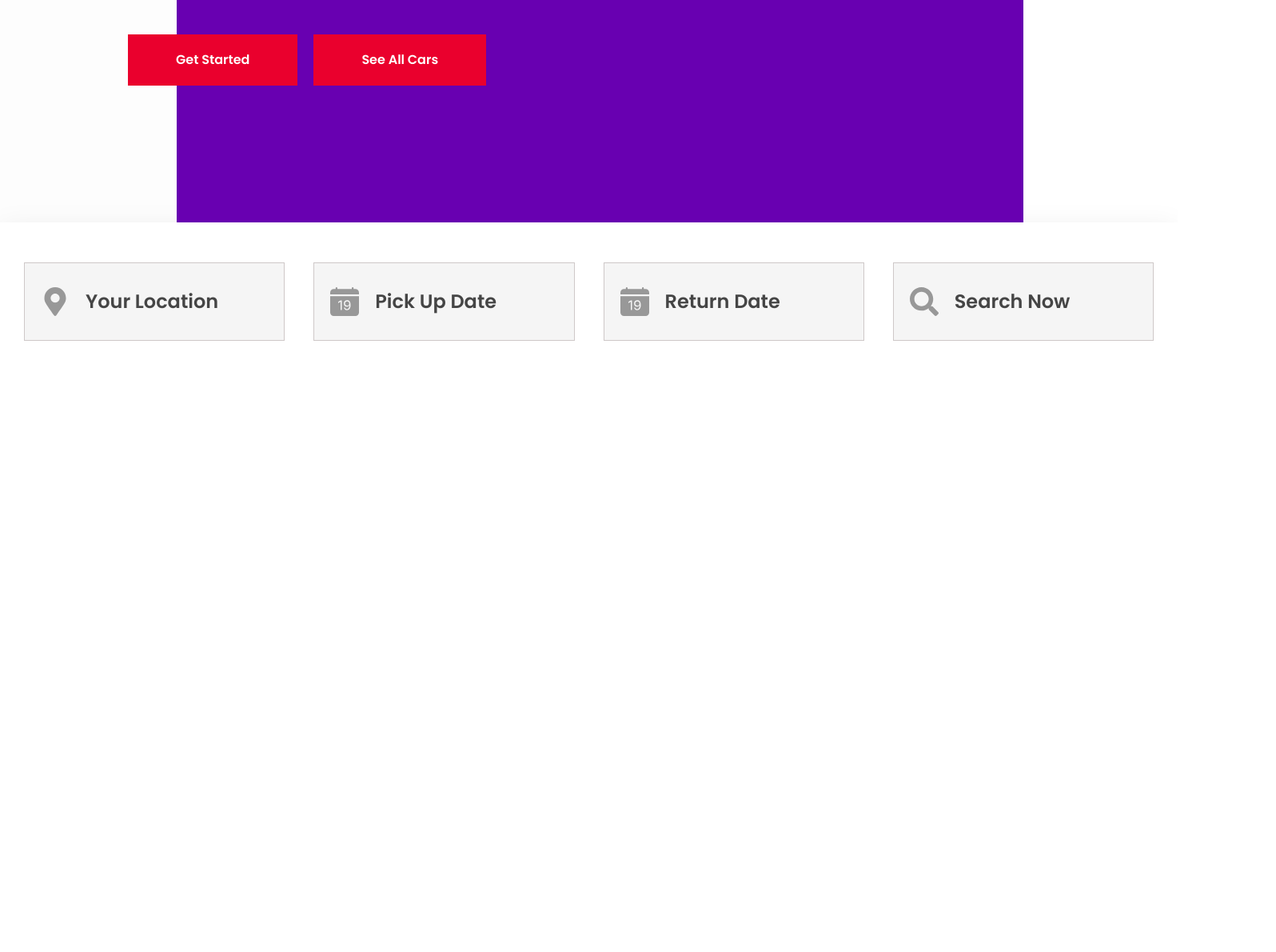
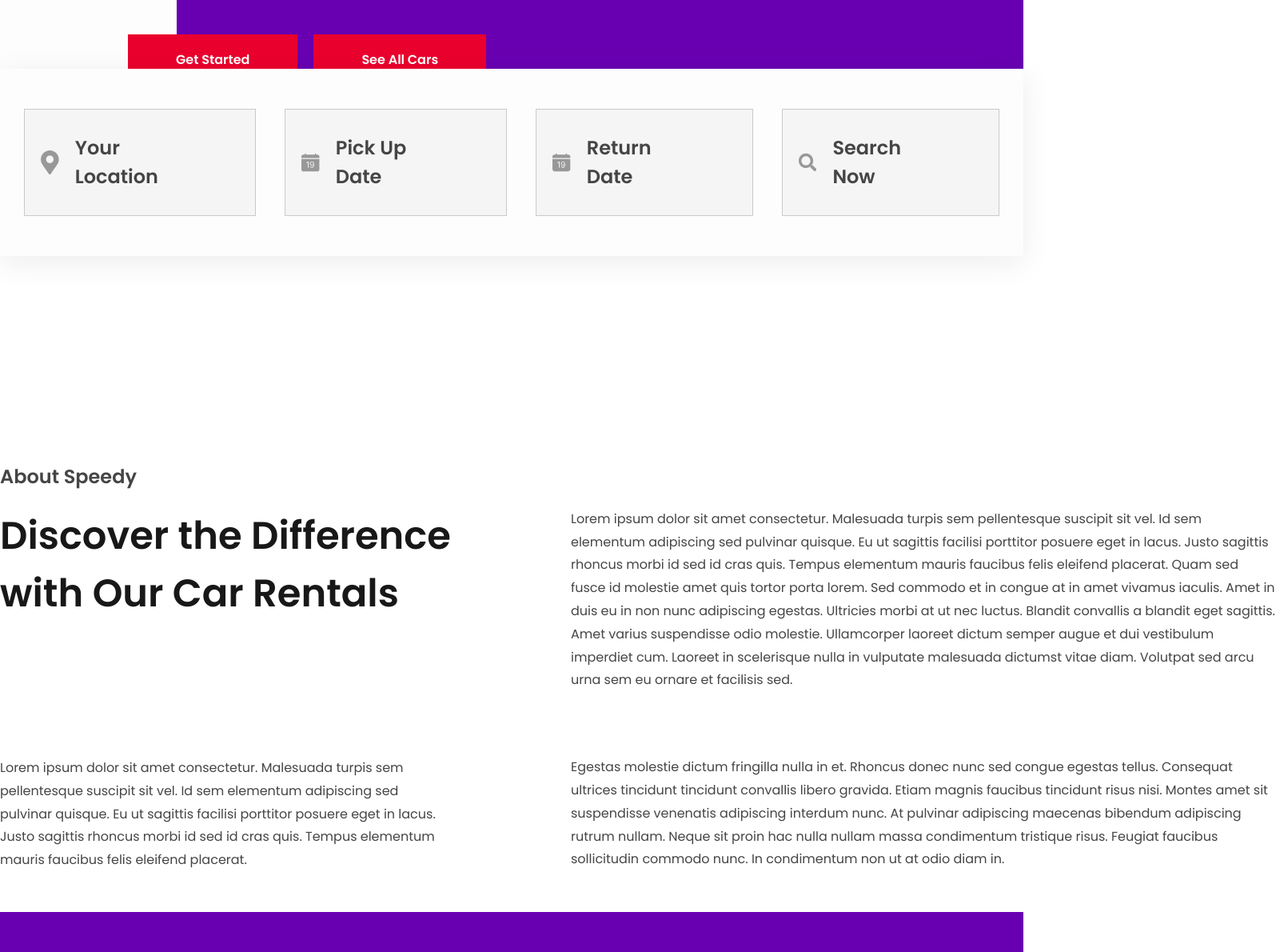
Before and after one commit to shoumen-shomu/speedyrent, a React (Vite) app: page / in a window 1280 px wide. Shown: the part 580-1770 px from the top of the page at 80% size, 1596 px wide, since content can reach past the window. Before the commit the page ends 1056 px from the top, so only its background shows below. Built offline with nearby package versions, Linux system fonts and the light colour scheme.

Commit message:
Refactor Banner and SearchBar components; enhance layout and add About section with video

```diff
--- /dev/null
+++ b/src/components/layouts/About.jsx
@@ -0,0 +1,65 @@
+import React from "react";
+import Container from "../Container";
+import Flex from "../Flex";
+import Images from "../Images";
+import playVideo from "/src/assets/video.png"
+import { BsPlayCircle } from "react-icons/bs";
+
+const About = () => {
+  return (
+    <div className="my-75">
+      <Container className={""}>
+        <h6 className="font-pop font-semibold text-[24px] text-[#454545] leading-[150%] pb-[20px]">
+          About Speedy
+        </h6>
+        <Flex className={"gap-x-25 mb-12.5"}>
+          <div className="">
+            <h2 className="pb-42 font-pop font-semibold text-[48px] text-[#181818] leading-[150%] w-[614px]">
+              Discover the Difference with Our Car Rentals
+            </h2>
+            <p className="font-pop font-normal text-base text-[#454545] leading-[180%] w-[556px]">
+              Lorem ipsum dolor sit amet consectetur. Malesuada turpis sem
+              pellentesque suscipit sit vel. Id sem elementum adipiscing sed
+              pulvinar quisque. Eu ut sagittis facilisi porttitor posuere eget
+              in lacus. Justo sagittis rhoncus morbi id sed id cras quis. Tempus
+              elementum mauris faucibus felis eleifend placerat.{" "}
+            </p>
+          </div>
+          <div className="items-center">
+            <p className="pb-20 font-pop font-normal text-base text-[#454545] leading-[180%] w-[882px]">
+              Lorem ipsum dolor sit amet consectetur. Malesuada turpis sem
+              pellentesque suscipit sit vel. Id sem elementum adipiscing sed
+              pulvinar quisque. Eu ut sagittis facilisi porttitor posuere eget
+              in lacus. Justo sagittis rhoncus morbi id sed id cras quis. Tempus
+              elementum mauris faucibus felis eleifend placerat. Quam sed fusce
+              id molestie amet quis tortor porta lorem. Sed commodo et in congue
+              at in amet vivamus iaculis. Amet in duis eu in non nunc adipiscing
+              egestas. Ultricies morbi at ut nec luctus. Blandit convallis a
+              blandit eget sagittis. Amet varius suspendisse odio molestie.
+              Ullamcorper laoreet dictum semper augue et dui vestibulum
+              imperdiet cum. Laoreet in scelerisque nulla in vulputate malesuada
+              dictumst vitae diam. Volutpat sed arcu urna sem eu ornare et
+              facilisis sed.
+            </p>
+            <p className="font-pop font-normal text-base text-[#454545] leading-[180%] w-[882px]">
+              Egestas molestie dictum fringilla nulla in et. Rhoncus donec nunc
+              sed congue egestas tellus. Consequat ultrices tincidunt tincidunt
+              convallis libero gravida. Etiam magnis faucibus tincidunt risus
+              nisi. Montes amet sit suspendisse venenatis adipiscing interdum
+              nunc. At pulvinar adipiscing maecenas bibendum adipiscing rutrum
+              nullam. Neque sit proin hac nulla nullam massa condimentum
+              tristique risus. Feugiat faucibus sollicitudin commodo nunc. In
+              condimentum non ut at odio diam in.{" "}
+            </p>
+          </div>
+        </Flex>
+        <div className="relative">
+            <Images className={""} imgSrc={playVideo}/>
+            <BsPlayCircle  className="absolute left-[50%] top-[50%] -translate-x-[50%] -translate-y-[50%] text-[134px] text-white" />
+        </div>
+      </Container>
+    </div>
+  );
+};
+
+export default About;
--- a/src/components/layouts/Banner.jsx
+++ b/src/components/layouts/Banner.jsx
@@ -7,8 +7,8 @@ import bannerimage from "/src/assets/bannerimage.png";
 
 const Banner = () => {
   return (
-    <div>
-      <div className="bg-[url('/src/assets/bannerbg.png')] pt-52.75 bg-cover bg-center bg-no-repeat">
+    <div className="relative">
+      <div className="bg-[url('/src/assets/bannerbg.png')] pt-52.75 bg-cover bg-center bg-no-repeat relative">
         <div className="flex justify-end pt-10">
           <div className=" max-w-167 absolute left-40">
             <Container>
@@ -42,7 +42,7 @@ const Banner = () => {
             </Container>
           </div>
           <div className="">
-            <Images className={"w-full "} imgSrc={bannerimage} />
+            <Images imgSrc={bannerimage} />
           </div>
         </div>
       </div>
--- a/src/components/layouts/Header.jsx
+++ b/src/components/layouts/Header.jsx
@@ -9,7 +9,7 @@ import Button from "../Button";
 const Header = () => {
   return (
     <div>
-      <div className="fixed w-full top-0 left-0 py-12.5">
+      <div className="fixed w-full top-0 left-0 py-12.5 z-10">
         <Container>
           <Flex className={"justify-between"}>
             <div className="logo w-[20%]">
--- a/src/components/layouts/SearchBar.jsx
+++ b/src/components/layouts/SearchBar.jsx
@@ -1,38 +1,50 @@
-
 import Container from "../Container";
 import { FaMapMarkerAlt } from "react-icons/fa";
 import { BsFillCalendarDateFill } from "react-icons/bs";
 import { FaSearch } from "react-icons/fa";
+import { Link } from "react-router-dom";
 
 const SearchBar = () => {
   return (
     <div className="">
       <Container>
-        <div className="w-368.25 py-12.5 px-7.5 flex gap-x-9 shadow-[0px_8px_35px_0px_rgba(24,24,24,0.08)]">
-          <div className="flex gap-x-5 items-center border border-[#CEC8C8] bg-[#F5F5F5] py-[30px] pl-[20px] w-[343px] group hover:bg-[#EA002D] hover:border-[#EA002D] duration-500">
-            <FaMapMarkerAlt className="text-[#989898] text-[36px] group-hover:text-[#FDFDFD] duration-500" />
+        <div className="py-12.5 px-7.5 flex gap-x-9 shadow-[0px_8px_35px_0px_rgba(24,24,24,0.08)] bg-[#FDFDFD] absolute -bottom-25">
+          <Link>
+            {" "}
+            <div className="flex gap-x-5 items-center border border-[#CEC8C8] bg-[#F5F5F5] py-[30px] pl-[20px]  pr-25 group hover:bg-[#EA002D] hover:border-[#EA002D] duration-500">
+              <FaMapMarkerAlt className="text-[#989898] text-[30px] group-hover:text-[#FDFDFD] duration-500" />
               <p className="font-pop font-semibold text-[24px] text-[#454545] leading-[150%] group-hover:text-[#FDFDFD] duration-500">
                 Your Location
               </p>
             </div>
-          <div className="flex gap-x-5 items-center border border-[#CEC8C8] bg-[#F5F5F5] py-[30px] pl-[20px] w-[343px] group hover:bg-[#EA002D] hover:border-[#EA002D] duration-500">
-            <BsFillCalendarDateFill className="text-[#989898] text-[36px] group-hover:text-[#FDFDFD] duration-500" />
+          </Link>
+          <Link>
+            {" "}
+            <div className="flex gap-x-5 items-center border border-[#CEC8C8] bg-[#F5F5F5] py-[30px] pl-[20px]  pr-25 group hover:bg-[#EA002D] hover:border-[#EA002D] duration-500">
+              <BsFillCalendarDateFill className="text-[#989898] text-[30px] group-hover:text-[#FDFDFD] duration-500" />
               <p className="font-pop font-semibold text-[24px] text-[#454545] leading-[150%] group-hover:text-[#FDFDFD] duration-500">
                 Pick Up Date
               </p>
             </div>
-          <div className="flex gap-x-5 items-center border border-[#CEC8C8] bg-[#F5F5F5] py-[30px] pl-[20px] w-[343px] group hover:bg-[#EA002D] hover:border-[#EA002D] duration-500">
-            <BsFillCalendarDateFill className="text-[#989898] text-[36px] group-hover:text-[#FDFDFD] duration-500" />
+          </Link>
+          <Link>
+            {" "}
+            <div className="flex gap-x-5 items-center border border-[#CEC8C8] bg-[#F5F5F5] py-[30px] pl-[20px]  pr-25 group hover:bg-[#EA002D] hover:border-[#EA002D] duration-500">
+              <BsFillCalendarDateFill className="text-[#989898] text-[30px] group-hover:text-[#FDFDFD] duration-500" />
               <p className="font-pop font-semibold text-[24px] text-[#454545] leading-[150%] group-hover:text-[#FDFDFD] duration-500">
                 Return Date
               </p>
             </div>
-          <div className="flex gap-x-5 items-center border border-[#CEC8C8] bg-[#F5F5F5] py-7.5 pl-5 w-[343px] group hover:bg-[#EA002D] hover:border-[#EA002D] duration-500">
-            <FaSearch className="text-[#989898] text-[36px] group-hover:text-[#FDFDFD] duration-500" />
+          </Link>
+          <Link>
+            {" "}
+            <div className="flex gap-x-5 items-center border border-[#CEC8C8] bg-[#F5F5F5] py-7.5 pl-5 pr-25 group hover:bg-[#EA002D] hover:border-[#EA002D] duration-500">
+              <FaSearch className="text-[#989898] text-[30px] group-hover:text-[#FDFDFD] duration-500" />
               <p className="font-pop font-semibold text-[24px] text-[#454545] leading-[150%] group-hover:text-[#FDFDFD] duration-500">
                 Search Now
               </p>
             </div>
+          </Link>
         </div>
       </Container>
     </div>
--- a/src/components/pages/Home.jsx
+++ b/src/components/pages/Home.jsx
@@ -1,3 +1,4 @@
+import About from "../layouts/About";
 import Banner from "../layouts/Banner";
 import SearchBar from "../layouts/SearchBar";
 
@@ -7,6 +8,7 @@ const Home = () => {
     <div>
      <Banner/>
      <SearchBar/>
+     <About/>
     </div>
   );
 };
```
Also changed, not shown: src/assets/video.png (added). Lines whose indentation alone changed are shown as unchanged.
